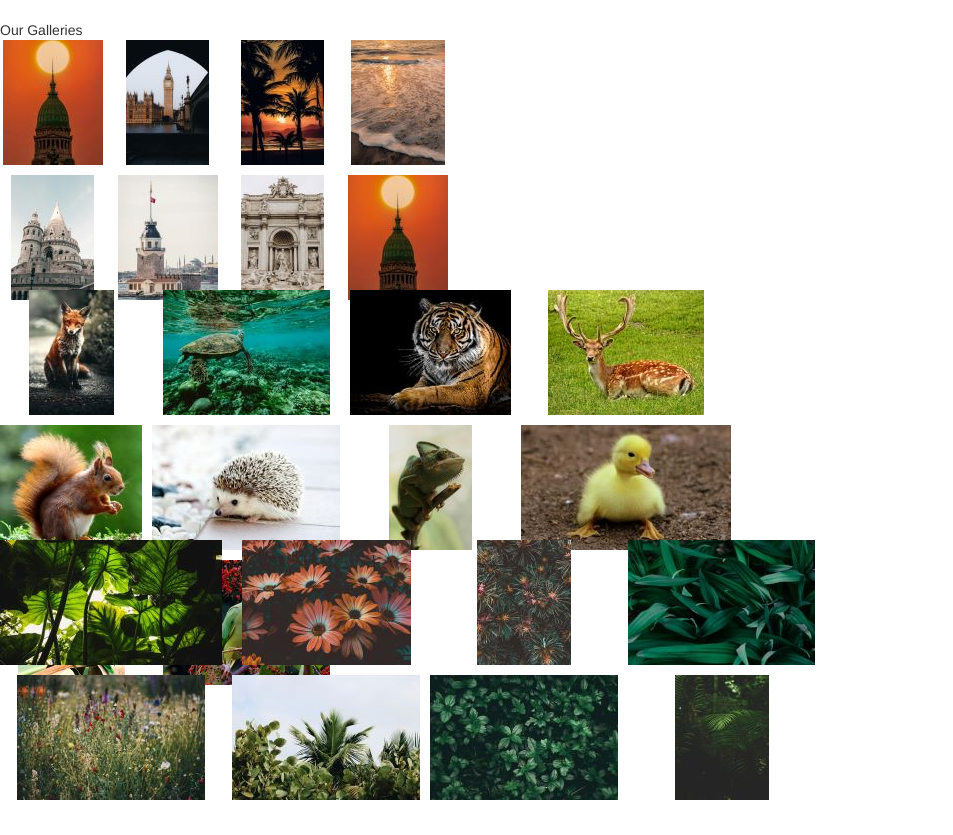
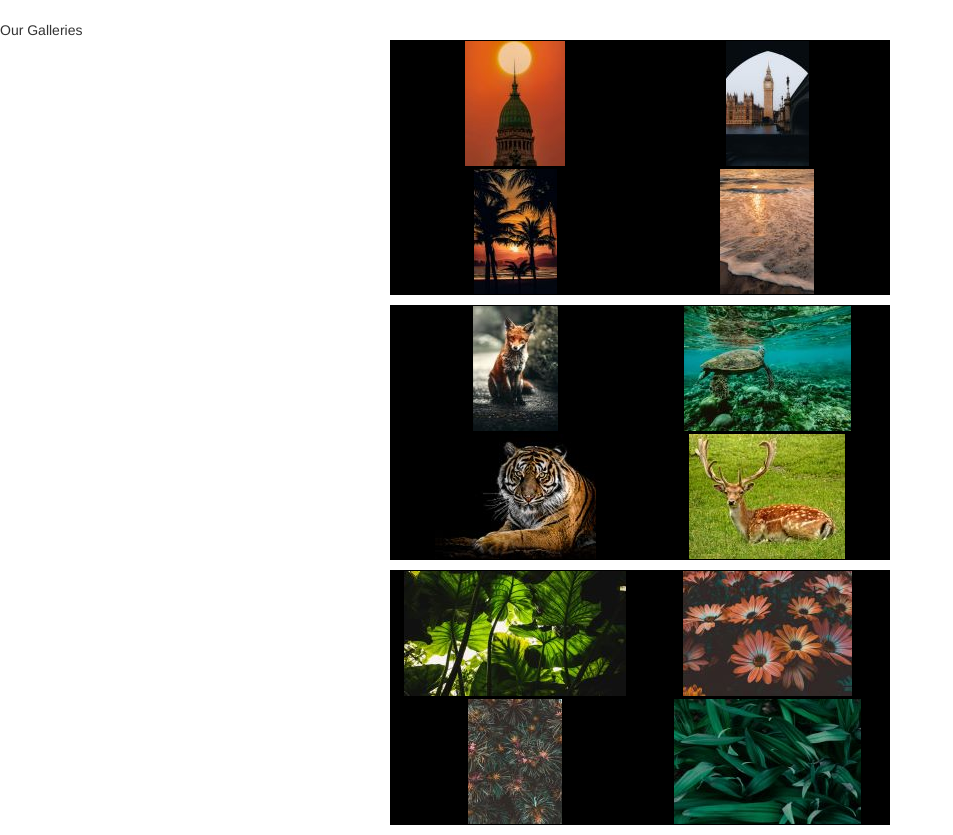
Before and after one commit to meghardie/GalleryWebsite, a Flask app: page / in a window 1280 px wide. Shown: the part 52-887 px from the top of the page, without its empty margins (0-953 px from the left). Before the commit the page ends 852 px from the top, so only its background shows below. Run offline with Flask 3, Linux system fonts and the light colour scheme; some libraries are stand-ins or nearby versions.

Commit message:
changed gallery preview to just 4 photos

```diff
--- a/app/static/style.css
+++ b/app/static/style.css
@@ -5,38 +5,16 @@
 .galleryPreview{
 
 }
-
-.photosPreview1x2, .photosPreview2x2, .photosPreview2x3, .photosPreview2x4, .photosPreview2x5 {
-    height: 250px;
-    width: 450px;
+.photosPreview2x2 {
     display: grid;
     grid-template-rows: repeat(2, 1fr);
+    grid-template-columns: 50% 50%;
+    grid-auto-columns: auto auto;
     place-items: center;
-    grid-gap: 10px;
+    grid-gap: 2px;
+    background: black;
+    margin: auto;
+    margin-bottom: 10px;
+    height: 255px;
+    width: 500px;
 }
-
-.photosPreview1x2{
-    grid-template-rows: 100%;
-    grid-template-columns: 50% 50%;
-}
-
-.photosPreview1x2 img{
-    height: 250px;
-}
-
-.photosPreview2x2{
-    grid-template-columns: repeat(2, 1fr) ;
-}
-
-.photosPreview2x3{
-    grid-template-columns: repeat(3, 1fr);
-}
-
-.photosPreview2x4{
-    grid-template-columns: repeat(4, 1fr);
-    display: grid;
-}
-
-.photosPreview2x5{
-    grid-template-columns: repeat(4, 1fr);
-}
--- a/app/templates/index.html
+++ b/app/templates/index.html
@@ -10,53 +10,15 @@
         <div class = "galleryPreview">
             {% set numPhotos = gallery.numPhotos %}
             {% set photos = gallery.photos %}
+            <div class = "photosPreview2x2">
+                {% for i in range(4) %}
+                    <div class = "thumbnailPhoto">
+                        {% set photoURL = photos[i % numPhotos].thumbnailURL %}
+                        <img src = "{{photoURL}}">
+                    </div>
+                {% endfor %}
+            </div>
 
-            {% if numPhotos <= 2 %}
-                <div class = "photosPreview1x2">
-                    {% for i in range(2) %}
-                        <div>
-                            {% set photoURL = photos[i % numPhotos].thumbnailURL %}
-                            <img src = "{{photoURL}}">
-                        </div>
-                    {% endfor %}
-                </div>
-            {% elif numPhotos <= 4 %}
-                <div class = "photosPreview2x2">
-                    {% for i in range(4) %}
-                        <div>
-                            {% set photoURL = photos[i % numPhotos].thumbnailURL %}
-                            <img src = "{{photoURL}}">
-                        </div>
-                    {% endfor %}
-                </div>
-            {% elif numPhotos <= 6 %}
-                <div class = "photosPreview2x3">
-                    {% for i in range(6) %}
-                        <div>
-                            {% set photoURL = photos[i % numPhotos].thumbnailURL %}
-                            <img src = "{{photoURL}}">
-                        </div>
-                    {% endfor %}
-                </div>
-            {% elif numPhotos <= 8 %}
-                <div class = "photosPreview2x4">
-                    {% for i in range(8) %}
-                        <div>
-                            {% set photoURL = photos[i % numPhotos].thumbnailURL %}
-                            <img src = "{{photoURL}}">
-                        </div>
-                    {% endfor %}
-                </div>
-            {% else %}
-                <div class = "photosPreview2x5">
-                    {% for i in range(10) %}
-                        <div>
-                            {% set photoURL = photos[i % numPhotos].thumbnailURL %}
-                            <img src = "{{photoURL}}">
-                        </div>
-                    {% endfor %}
-                </div>
-            {% endif %}
         </div>
     {% endfor %}
 {% endblock %}
```
